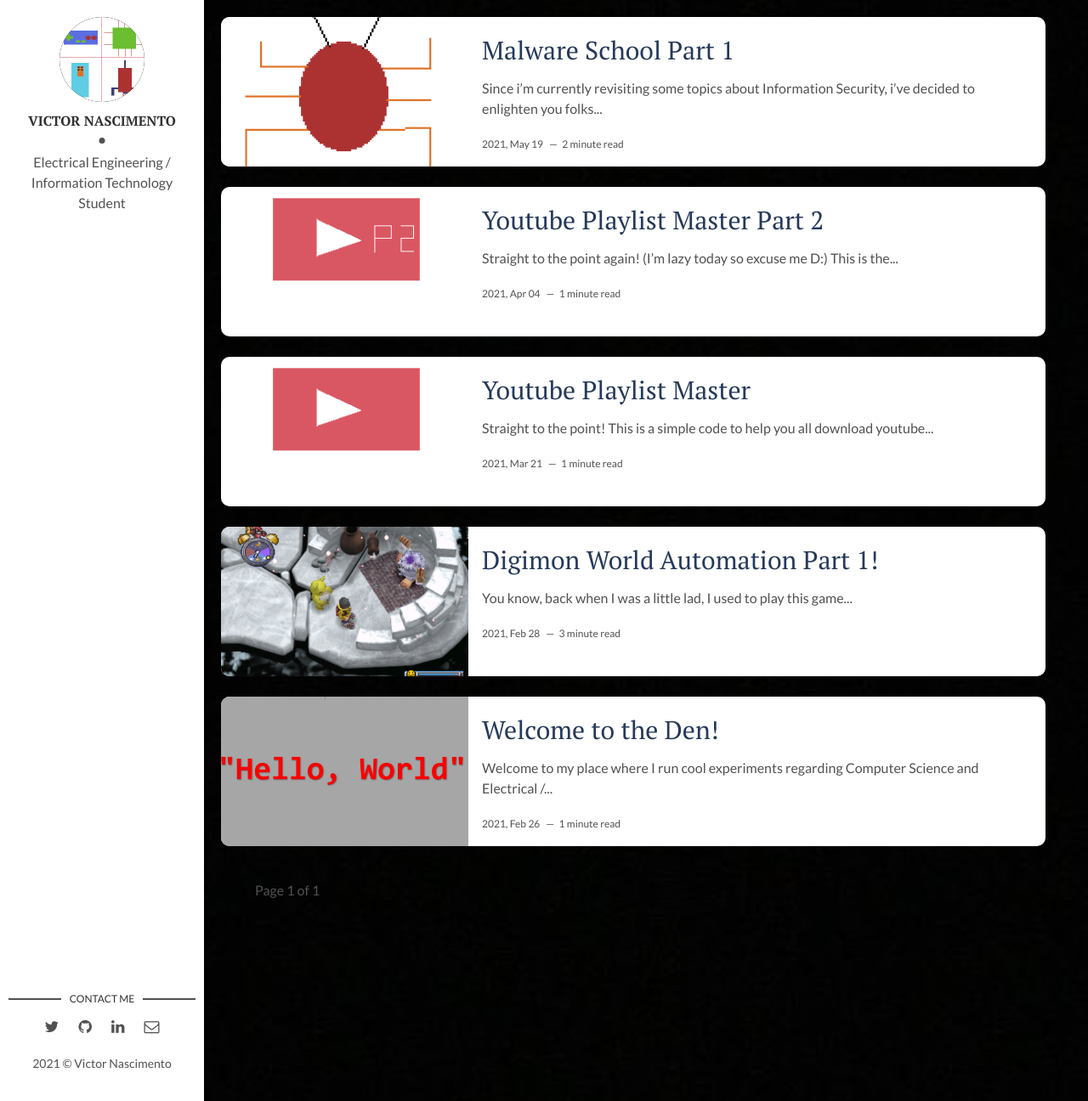
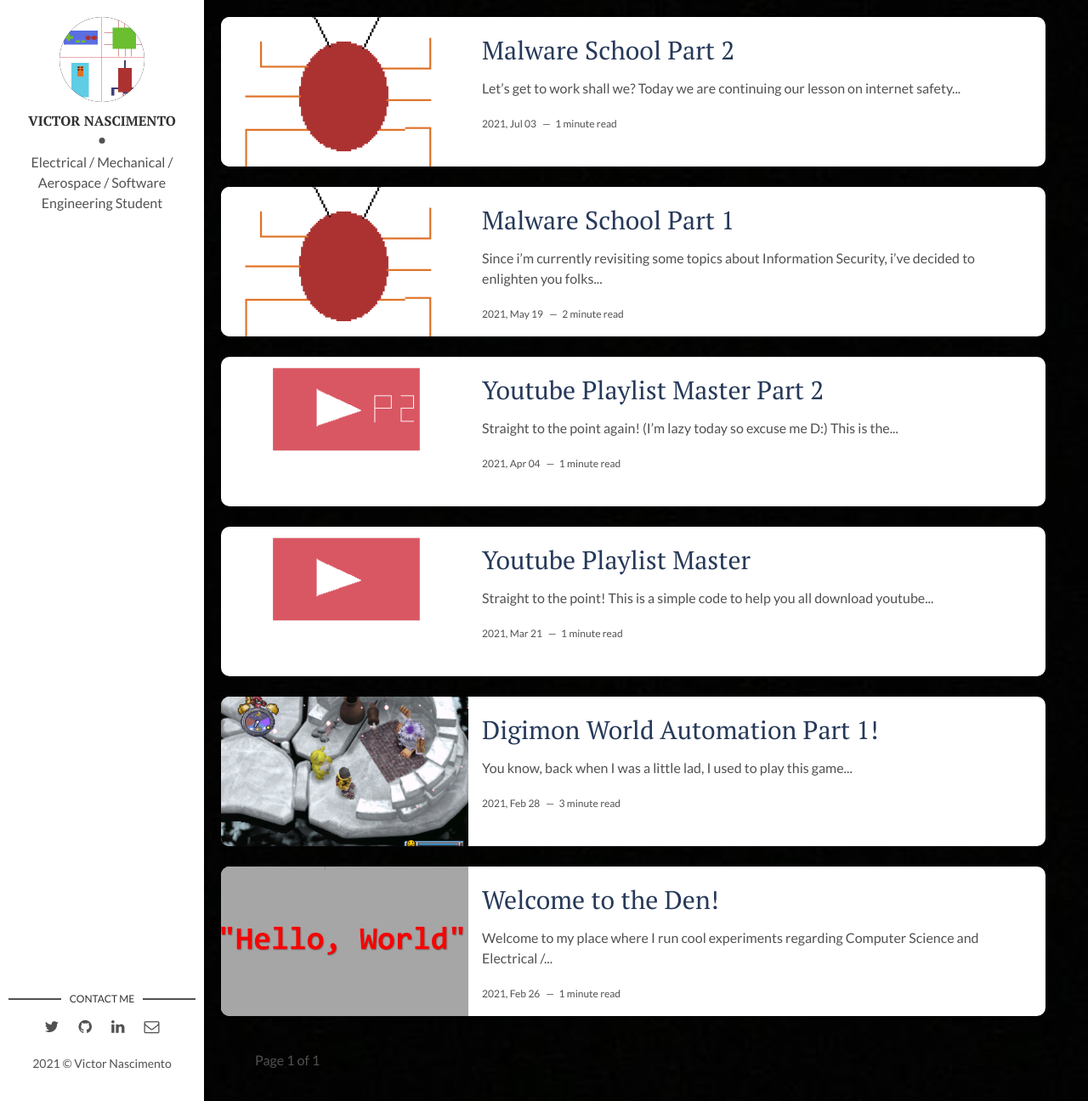
Before and after one commit to victornas91/scientistden, a Jekyll site: the page built from index.html, in a window 1280 px wide and 1296 px high. Shown: the whole window at 85% size. Built offline with Jekyll 4.4.1, drawn with Linux system fonts in a browser that asks for light colours; the list of posts is cut into pages by our own code.

Commit message:
post and config updates

```diff
--- a/_config.yml
+++ b/_config.yml
@@ -8,7 +8,7 @@ site-twitter: #if your site has a twitter account, enter it here
 # Author Settings
 author: Victor Nascimento # add your name
 author-img: denlogo1.png # add your photo
-about-author: Electrical Engineering / Information Technology Student # add description
+about-author: Electrical / Mechanical / Aerospace / Software Engineering Student # add description
 social-twitter: IT_Victor91
 social-facebook: # add your Facebook handle
 social-github: victornas91 # add your Github handle
--- /dev/null
+++ b/_posts/2021-07-04-Malware-School-P2.markdown
@@ -0,0 +1,17 @@
+---
+layout: post
+title: Malware School Part 2
+date: 2021-07-04 00:01:00 +0300
+description: Teaching browsing safety again!. # Add post description (optional)
+img: malware1.png # Add image post (optional)
+tags: [Infosec] # add tag
+---
+
+
+Let's get to work shall we? Today we are continuing our lesson on internet safety by learning about some online threats, this time the infamous trojan!
+
+<b>Trojan</b> : This guy works like its greek counterpart: it carries some sort of malicious content that further damages the system. Basically it is used to "mask" an even bigger threat like a ransomware or a backdoor (we will discuss these on another post). The most common form of trojan is an exe file that comes in an email that uses social engineering to convince you to install it, usually a prize or computer game (like the recent attack on youtubers). After installing it, whatever is being carried by it will be loaded into the victim's system.
+
+So this is for now (again :D). Next time we will discuss the backdoor!
+
+Cheers!
```
